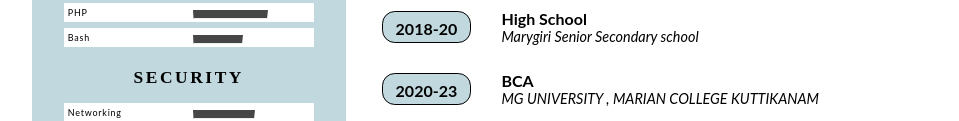
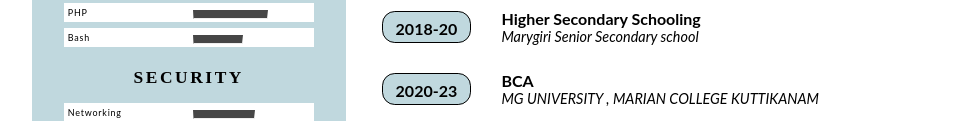
Before and after one commit to Mr1-D3CRYPT/resume, a plain HTML site: page index.html in a window 1280 px wide. Shown: the part 814-935 px from the top of the page, without its empty margins (160-1119 px from the left). Drawn offline with Linux system fonts and the light colour scheme.

Commit message:
Update index.html

```diff
--- a/index.html
+++ b/index.html
@@ -210,7 +210,7 @@
            </div> <!-- years container -->
 
            <div class="jobs">
-              <h3> High School<h3>
+              <h3> Higher Secondary Schooling<h3>
               <h4> Marygiri Senior Secondary school </h4>
            </div> <!-- education description container -->
         </div> <!-- education header (year & title) container -->
```
